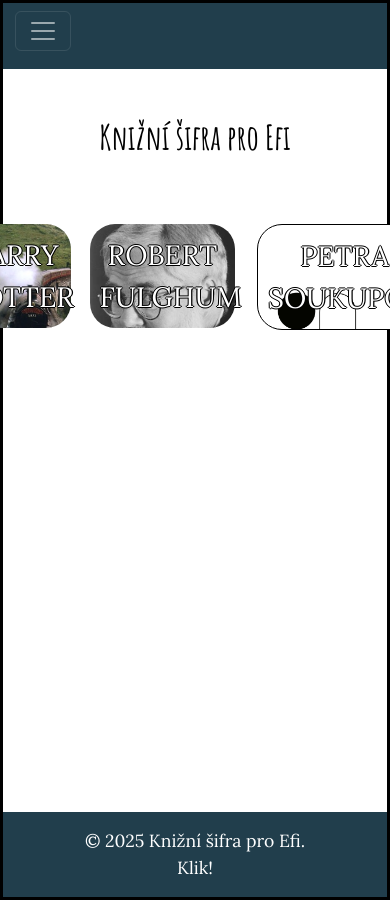
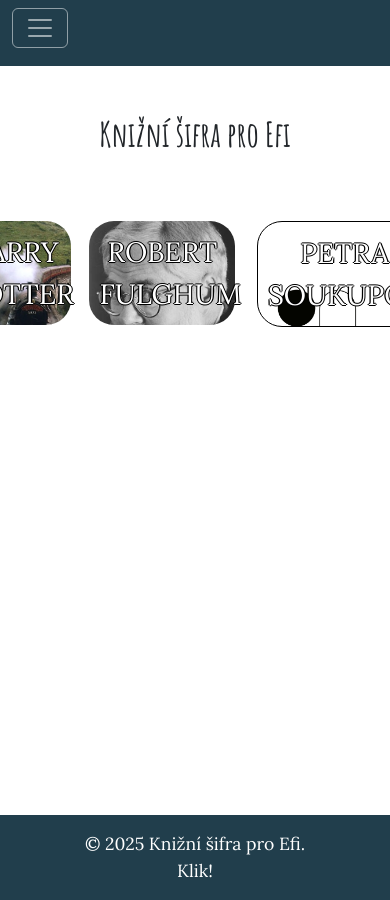
Before and after one commit to klarikhal/knizni_sifra_pro_efi.github.io, a Jekyll site: the page built from index.html, in a window 390 px wide. Built offline with Jekyll 4.4.1, drawn with Linux system fonts in a browser that asks for light colours.

Commit message:
Refactor navbar styles for improved responsiveness and consistency

```diff
--- a/_sass/main.scss
+++ b/_sass/main.scss
@@ -6,9 +6,6 @@
 $primary-color: rgb(0, 0, 0);
 
 body {
-  color: $primary-color;
-  //max-width: 1080px;
-  border-style: solid;
 	margin: 0 auto !important;
 	float: none !important;
   min-height: 100vh;
@@ -170,7 +167,11 @@
   color: #ffffff; /* Change the text color */
 }
 
-@media (max-width: 850px) {
+.navbar-toggler {
+  border-color: rgba(255, 255, 255, 0.5); /* Make the border of the toggler white with some transparency */
+  color: white;
+}
+@media (max-width: 1000px) {
   .column-4 {
     width: 90%;
     margin: 10px auto;
@@ -185,6 +186,13 @@
     margin-bottom: 50%;
     margin-right: 4%;
   }
+
+  .navbar {
+      width: 100%; /* Ensure the navbar stretches across the screen */
+      margin: 0; /* Remove any extra margins */
+      border-radius: 0; /* Remove rounded corners, if any */
+    }
+
 }
 
 @media (max-width: 260px) {
```
